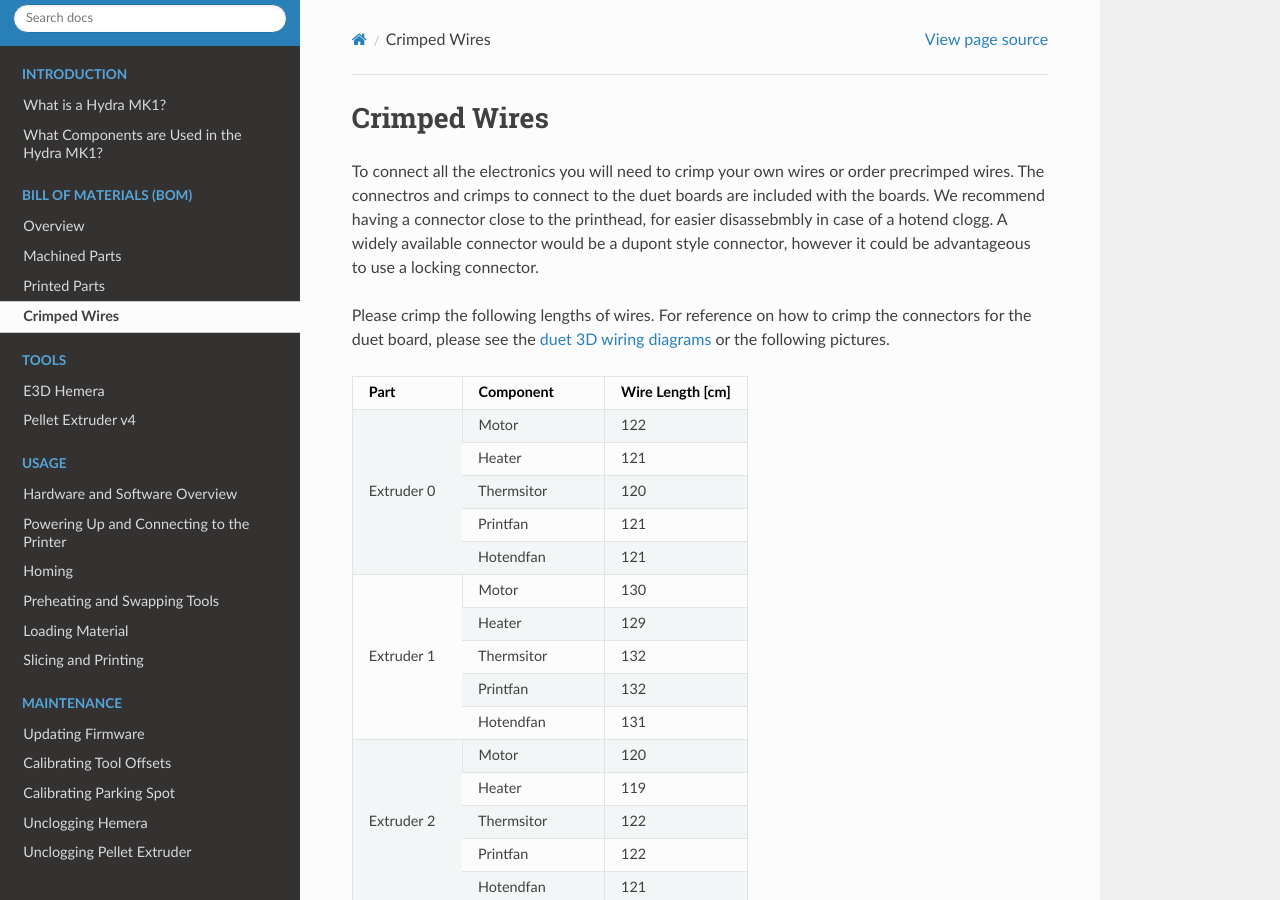
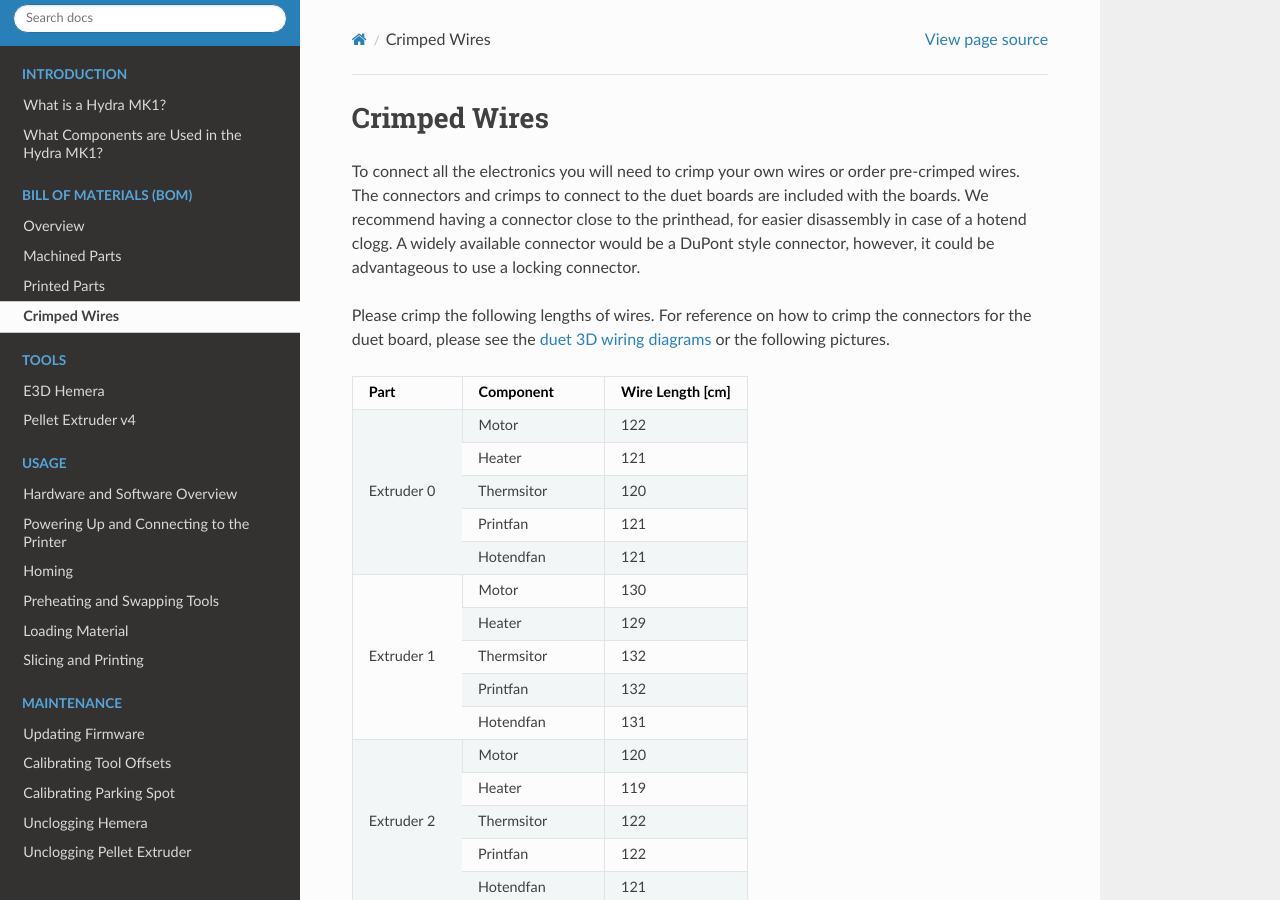
Before and after one commit to srl-ethz/hydra-documentation, a Sphinx documentation site: the page built from docs/source/bom/wires.rst, in a window 1280 px wide and 900 px high. Built offline with Sphinx 7.4.7 and the Read the Docs theme 2.0.0, drawn with Linux system fonts in a browser that asks for light colours; pages that are not in the unit, such as notebooks, are missing from menus; some of the changed text lies outside the part shown.

Commit message:
Update wires.rst

```diff
--- a/docs/source/bom/wires.rst
+++ b/docs/source/bom/wires.rst
@@ -2,7 +2,7 @@
 Crimped Wires
 ################################
 
-To connect all the electronics you will need to crimp your own wires or order precrimped wires. The connectros and crimps to connect to the duet boards are included with the boards. We recommend having a connector close to the printhead, for easier disassebmbly in case of a hotend clogg. A widely available connector would be a dupont style connector, however it could be advantageous to use a locking connector.
+To connect all the electronics you will need to crimp your own wires or order pre-crimped wires. The connectors and crimps to connect to the duet boards are included with the boards. We recommend having a connector close to the printhead, for easier disassembly in case of a hotend clogg. A widely available connector would be a DuPont style connector, however, it could be advantageous to use a locking connector.
 
 Please crimp the following lengths of wires. For reference on how to crimp the connectors for the duet board, please see the `duet 3D wiring diagrams <https://duet3d.dozuki.com/Wiki/Duet_3_Mainboard_6HC_Wiring_Diagram>`_ or the following pictures.
 
@@ -93,4 +93,4 @@ Please crimp the following lengths of wires. For reference on how to crimp the c
 | 		 | SSR		     | 32		 |
 +----------------+-------------------+-------------------+
 
-For easier Maintenance of the printhead it is recommended to add a connector close to the printhead. For example a double row 5 pin dupont connector could be used for signal and motor cables and a MOLEX connector for the heater cables.
+For easier maintenance of the printhead, it is recommended to add a connector close to the printhead. For example, a double row 5 pin DuPont connector could be used for signal and motor cables and a MOLEX connector for the heater cables.
```
